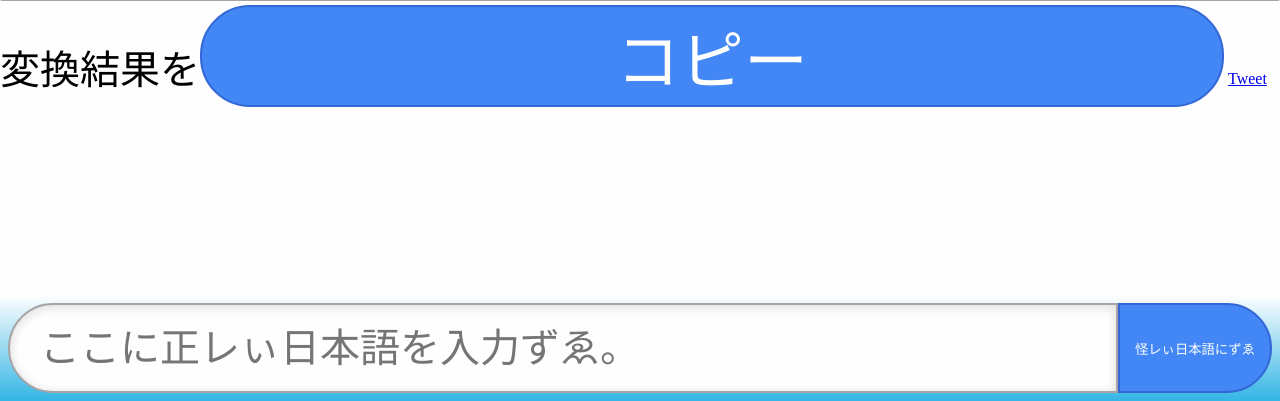
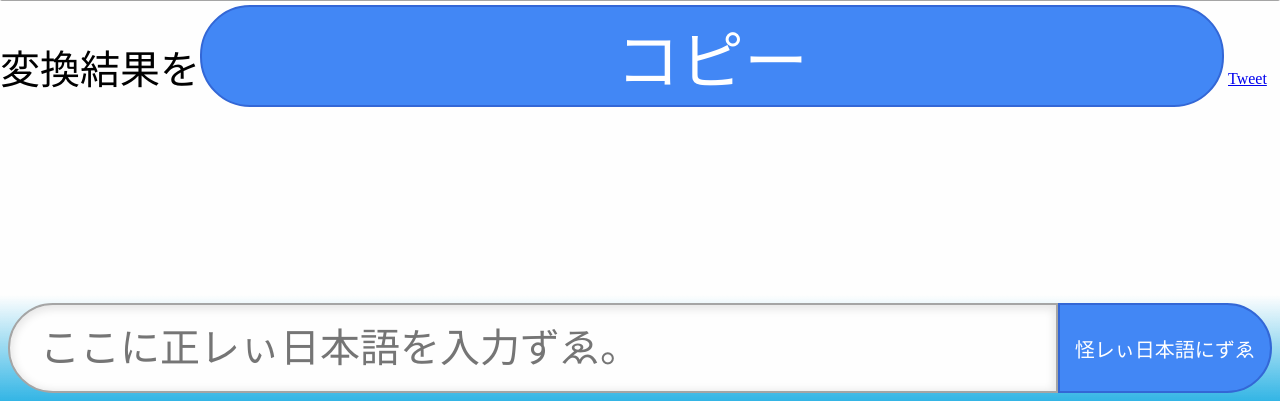
Before and after one commit to nnn1590/correctJP, a PHP site: page / in a window 1280 px wide. Shown: the part 399-800 px from the top of the page. Run offline with PHP 8.4, Linux system fonts and the light colour scheme; data that the repository does not hold is empty; some libraries are stand-ins or nearby versions.

Commit message:
Resize send button

```diff
--- a/index.php
+++ b/index.php
@@ -52,7 +52,7 @@
 		<div class="formain">
 			<form method="POST" class="sender">
 				<input type="text" placeholder="ここに正レぃ日本語を入力ずゑ。"name="main" class="sendtxt">
-				<input type="submit" class="sendsubmit" value="怪レぃ日本語にずゑ">
+				<button type="submit" class="sendsubmit" value="怪レぃ日本語にずゑ"><span class="sendbuttontext sendbuttontext-short">変換</span><span class="sendbuttontext sendbuttontext-long">怪レぃ日本語にずゑ</span></button>
 			</form>
 		</div>
 		<div class="paddingforform"></div>
--- a/main.css
+++ b/main.css
@@ -97,3 +97,27 @@ button:active, .sendsubmit:active {
 .txt {
 	font-size: 40px;
 }
+
+.sendbuttontext-long {
+	display: none;
+}
+.sendbuttontext-short {
+	display: inline-block;
+}
+
+@media screen and (min-width: 300px) {
+	.sendbuttontext {
+		white-space: nowrap;
+		font-size: 20px;
+	}
+}
+@media screen and (min-width: 800px) {
+	.sendbuttontext-short {
+		display: none;
+	}
+	.sendbuttontext-long {
+		width: 100%;
+		display: inline-block;
+		white-space: nowrap;
+	}
+}
```
